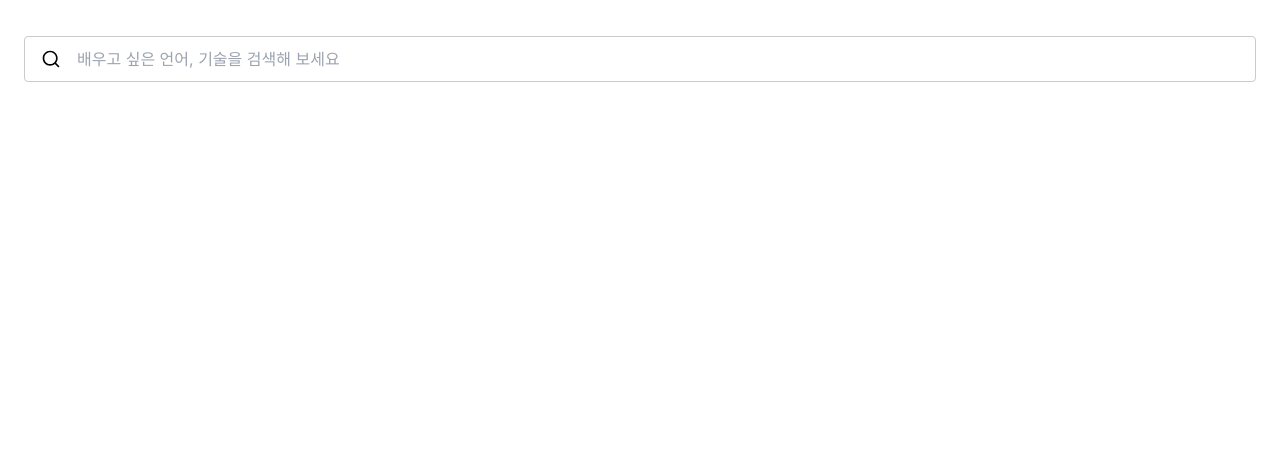
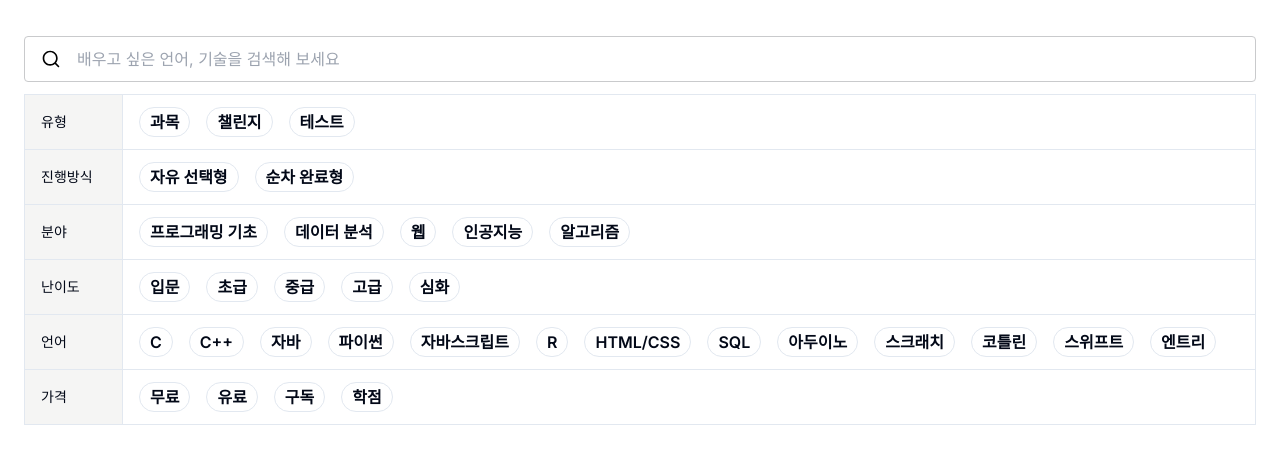
Before and after one commit to TypingOK/elice-pa, a Next.js app: page / in a window 1280 px wide. Shown: the top 464 px of the page. Built offline with nearby package versions, Linux system fonts and the light colour scheme.

Commit message:
Feat: 필터 선택, input 태그에 입력시  주소창에 반영 되도록 하기

```diff
--- a/src/app/(components)/Filtering.tsx
+++ b/src/app/(components)/Filtering.tsx
@@ -1,20 +1,70 @@
 "use client";
 import { SubmitHandler, useForm } from "react-hook-form";
 import SearchArea from "./SearchArea";
-
+import {
+  category,
+  courseType,
+  format,
+  level,
+  price,
+  programmingLanguage,
+} from "@/constants/filtering";
+import { Badge } from "@/components/ui/badge";
+import { usePathname, useRouter, useSearchParams } from "next/navigation";
 
 export interface FormData {
   [key: string]: string;
 }
 
+function isNumeric(str: string) {
+  return /^[0-9]+$/.test(str);
+}
+
 const FilteringWrapper = () => {
-  const { setValue, register, handleSubmit, getValues } = useForm<FormData>();
+  const { setValue, register, handleSubmit, getValues, watch } =
+    useForm<FormData>();
+  const searchParams = useSearchParams();
+  console.log(searchParams.getAll("courseType"));
 
   const onSubmit: SubmitHandler<FormData> = (data: FormData) => {
     console.log(data);
+    let path = "";
+    Object.keys(data).forEach((e) => {
+      if (data[e] && data[e] !== "") {
+        if (isNumeric(e)) {
+          const index = parseInt(e);
+          if (1 <= index && index <= 3) {
+            path += `&${courseType.pathType}=${index}`;
+          } else if (4 <= index && index <= 5) {
+            path += `&${format.pathType}=${index}`;
+          } else if (6 <= index && index <= 10) {
+            path += `&${category.pathType}=${index}`;
+          } else if (11 <= index && index <= 15) {
+            path += `&${level.pathType}=${index}`;
+          } else if (16 <= index && index <= 28) {
+            path += `&${programmingLanguage.pathType}=${index}`;
+          } else if (29 <= index && index <= 32) {
+            path += `&${price.pathType}=${index}`;
+          }
+        }
+      }
+      if (e === "keyword" && data[e] !== "") {
+        path += `&keyword=${data[e]}`;
+      }
+    });
+    if (window) {
+      window.history.pushState({}, "", `?${path}`);
+    }
   };
 
-
+  const handleFilter = (name: string, label: number) => {
+    const labelValue = getValues(label.toString());
+    if (labelValue === "" || labelValue === undefined) {
+      setValue(label.toString(), name);
+    } else {
+      setValue(label.toString(), "");
+    }
+  };
 
   return (
     <form onSubmit={handleSubmit(onSubmit)}>
@@ -25,7 +75,154 @@ const FilteringWrapper = () => {
         onSubmit={onSubmit}
         setValue={setValue}
       />
-
+      <table className="w-full">
+        <tbody className="border">
+          <tr className="border">
+            <td className="min-w-24 py-[0.875rem] px-4 text-sm border-r bg-stone-100">
+              유형
+            </td>
+            <td className="p-2">
+              {Object.keys(courseType.filter).map((e) => (
+                <Badge
+                  key={courseType.filter[e].index}
+                  onClick={() => {
+                    handleFilter(e, courseType.filter[e].index);
+                  }}
+                  variant={
+                    watch(courseType.filter[e].index.toString()) === e
+                      ? "default"
+                      : "outline"
+                  }
+                  className={`min-w-[1.875rem] mx-2 my-1 `}
+                  {...register(courseType.filter[e].index.toString())}
+                >
+                  {e}
+                </Badge>
+              ))}
+            </td>
+          </tr>
+          <tr className="border">
+            <td className="min-w-24 py-[0.875rem] px-4 text-sm border-r bg-stone-100">
+              진행방식
+            </td>
+            <td className="p-2">
+              {Object.keys(format.filter).map((e) => (
+                <Badge
+                  key={format.filter[e].index}
+                  onClick={() => {
+                    handleFilter(e, format.filter[e].index);
+                  }}
+                  variant={
+                    watch(format.filter[e].index.toString()) === e
+                      ? "default"
+                      : "outline"
+                  }
+                  className={`min-w-[1.875rem] mx-2 my-1`}
+                  {...register(format.filter[e].index.toString())}
+                >
+                  {e}
+                </Badge>
+              ))}
+            </td>
+          </tr>
+          <tr className="border">
+            <td className="min-w-24 py-[0.875rem] px-4 text-sm border-r bg-stone-100">
+              분야
+            </td>
+            <td className="p-2">
+              {Object.keys(category.filter).map((e) => (
+                <Badge
+                  key={category.filter[e].index}
+                  onClick={() => {
+                    handleFilter(e, category.filter[e].index);
+                  }}
+                  variant={
+                    watch(category.filter[e].index.toString()) === e
+                      ? "default"
+                      : "outline"
+                  }
+                  className={`min-w-[1.875rem] mx-2 my-1`}
+                  {...register(category.filter[e].index.toString())}
+                >
+                  {e}
+                </Badge>
+              ))}
+            </td>
+          </tr>
+          <tr className="border">
+            <td className="min-w-24 py-[0.875rem] px-4 text-sm border-r bg-stone-100">
+              난이도
+            </td>
+            <td className="p-2">
+              {Object.keys(level.filter).map((e) => (
+                <Badge
+                  key={level.filter[e].index}
+                  onClick={() => {
+                    handleFilter(e, level.filter[e].index);
+                  }}
+                  variant={
+                    watch(level.filter[e].index.toString()) === e
+                      ? "default"
+                      : "outline"
+                  }
+                  className={`min-w-[1.875rem] mx-2 my-1`}
+                  {...register(level.filter[e].index.toString())}
+                >
+                  {e}
+                </Badge>
+              ))}
+            </td>
+          </tr>
+          <tr className="border">
+            <td className="min-w-24 py-[0.875rem] px-4 text-sm border-r bg-stone-100">
+              언어
+            </td>
+            <td className="p-2">
+              {Object.keys(programmingLanguage.filter).map((e) => (
+                <Badge
+                  key={programmingLanguage.filter[e].index}
+                  onClick={() => {
+                    handleFilter(e, programmingLanguage.filter[e].index);
+                  }}
+                  variant={
+                    watch(programmingLanguage.filter[e].index.toString()) === e
+                      ? "default"
+                      : "outline"
+                  }
+                  className={`min-w-[1.875rem] mx-2 my-1`}
+                  {...register(programmingLanguage.filter[e].index.toString())}
+                >
+                  {e}
+                </Badge>
+              ))}
+            </td>
+          </tr>
+          <tr className="border">
+            <td className="min-w-24 py-[0.875rem] px-4 text-sm border-r bg-stone-100">
+              가격
+            </td>
+            <td className="p-2">
+              {Object.keys(price.filter).map((e) => (
+                <Badge
+                  key={price.filter[e].index}
+                  onClick={() => {
+                    handleFilter(e, price.filter[e].index);
+                  }}
+                  variant={
+                    watch(price.filter[e].index.toString()) === e
+                      ? "default"
+                      : "outline"
+                  }
+                  className={`min-w-[1.875rem] mx-2 my-1`}
+                  {...register(price.filter[e].index.toString())}
+                >
+                  {e}
+                </Badge>
+              ))}
+            </td>
+          </tr>
+        </tbody>
+      </table>
     </form>
   );
 };
--- a/src/constants/filtering.ts
+++ b/src/constants/filtering.ts
@@ -1,61 +1,85 @@
-export const courseType: {
-  [key: string]: number;
-} = {
-  과목: 1,
-  챌린지: 2,
-  테스트: 3,
+export interface CourseFilter {
+  filterType: "course_type" | "tag_id" | "enroll_type";
+  pathType:
+    | "courseType"
+    | "format"
+    | "category"
+    | "level"
+    | "programmingLanguage"
+    | "price";
+  filter: { [key: string]: { index: number; data: number[] } };
+}
+
+export const courseType: CourseFilter = {
+  filter: {
+    과목: { index: 1, data: [0, 2] },
+    챌린지: { index: 2, data: [1] },
+    테스트: { index: 3, data: [3] },
+  },
+  pathType: "courseType",
+  filterType: "course_type",
 };
 
-export const format: {
-  [key: string]: number;
-} = {
-  "자유 선택형": 4,
-  "순차 완료형": 5,
+export const format: CourseFilter = {
+  filter: {
+    "자유 선택형": { index: 4, data: [0] },
+    "순차 완료형": { index: 5, data: [2] },
+  },
+  filterType: "course_type",
+  pathType: "format",
 };
 
-export const category: {
-  [key: string]: number;
-} = {
-  "프로그래밍 기초": 6,
-  "데이터 분석": 7,
-  웹: 8,
-  인공지능: 9,
-  알고리즘: 10,
+export const category: CourseFilter = {
+  filter: {
+    "프로그래밍 기초": { index: 6, data: [12] },
+    "데이터 분석": { index: 7, data: [13] },
+    웹: { index: 8, data: [14] },
+    인공지능: { index: 9, data: [22] },
+    알고리즘: { index: 10, data: [23] },
+  },
+  filterType: "tag_id",
+  pathType: "category",
 };
 
-export const level: {
-  [key: string]: number;
-} = {
-  입문: 11,
-  초급: 12,
-  중급: 13,
-  고급: 14,
-  심화: 15,
+export const level: CourseFilter = {
+  filter: {
+    입문: { index: 11, data: [100] },
+    초급: { index: 12, data: [101] },
+    중급: { index: 13, data: [102] },
+    고급: { index: 14, data: [103] },
+    심화: { index: 15, data: [104] },
+  },
+  filterType: "tag_id",
+  pathType: "level",
 };
 
-export const programmingLanguage: {
-  [key: string]: number;
-} = {
-  C: 16,
-  "C++": 17,
-  자바: 18,
-  파이썬: 19,
-  자바스크립트: 20,
-  R: 21,
-  "HTML/CSS": 22,
-  SQL: 23,
-  아두이노: 24,
-  스크래치: 25,
-  코틀린: 26,
-  스위프트: 27,
-  엔트리: 28,
+export const programmingLanguage: CourseFilter = {
+  filter: {
+    C: { index: 16, data: [7] },
+    "C++": { index: 17, data: [8] },
+    자바: { index: 18, data: [9] },
+    파이썬: { index: 19, data: [10] },
+    자바스크립트: { index: 20, data: [19] },
+    R: { index: 21, data: [20] },
+    "HTML/CSS": { index: 22, data: [21] },
+    SQL: { index: 23, data: [24] },
+    아두이노: { index: 24, data: [25] },
+    스크래치: { index: 25, data: [26] },
+    코틀린: { index: 26, data: [28] },
+    스위프트: { index: 27, data: [29] },
+    엔트리: { index: 28, data: [30] },
+  },
+  filterType: "tag_id",
+  pathType: "programmingLanguage",
 };
 
-export const price: {
-  [key: string]: number;
-} = {
-  무료: 29,
-  유료: 30,
-  구독: 31,
-  학점: 32,
+export const price: CourseFilter = {
+  filter: {
+    무료: { index: 29, data: [0] },
+    유료: { index: 30, data: [0] },
+    구독: { index: 31, data: [4] },
+    학점: { index: 32, data: [6] },
+  },
+  filterType: "enroll_type",
+  pathType: "price",
 };
```
Also changed, not shown: 1 other file (tests, documents, lock files or other folders).
